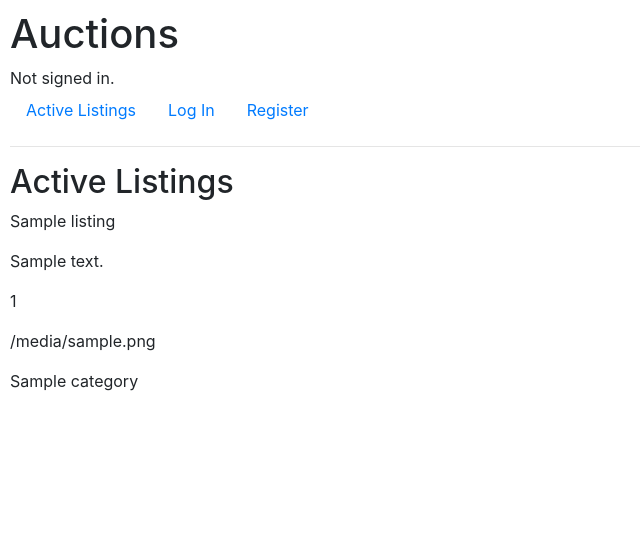
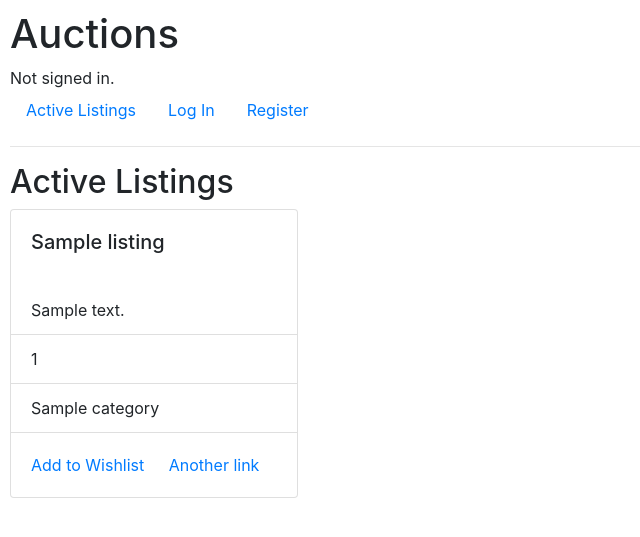
Before and after one commit to ssbrandt/CS50W-commerce, a Django app: template auctions/templates/auctions/index.html in a window 1280 px wide. Shown: the top 537 px of the page, without its empty margins (0-640 px from the left). Run offline with Django 3.2, Linux system fonts and the light colour scheme; the template is opened without the code that fills it: most values are stand-ins (such as "Sample title", 1, 10 or a date in 2020); some libraries are stand-ins or nearby versions.

Commit message:
Add bootstrap card to listing

```diff
--- a/auctions/templates/auctions/index.html
+++ b/auctions/templates/auctions/index.html
@@ -4,10 +4,23 @@
     <h2>Active Listings</h2>
 
     {% for listing in active_listings %}
-    <p>{{listing.title}}</p>
-    <p>{{listing.description}}</p>
-    <p>{{listing.starting_bid}}</p>
-    <p>{{listing.listing_image}}</p>
-    <p>{{listing.category}}</p>
-    {% endfor %}
+    <div class="card" style="width: 18rem;">
+      <!-- <img class="card-img-top" src="..." alt="Card image cap"> -->
+      <div class="card-body">
+      <h5 class="card-title">{{listing.title}}</h5>
+      </div>
+      <ul class="list-group list-group-flush">
+        <li class='list-group-item'>{{listing.description}}</li>
+        <li class="list-group-item">{{listing.starting_bid}}</li>
+        <li class="list-group-item">{{listing.category}}</li>
+      </ul>
+      <div class="card-body">
+        <a href="#" class="card-link">Add to Wishlist</a>
+        <a href="#" class="card-link">Another link</a>
+        <!-- <a href="#" class="btn btn-primary">Go somewhere</a> -->
+      </div>
+
+  </div>
+  {% endfor %}
+
 {% endblock %}
```
